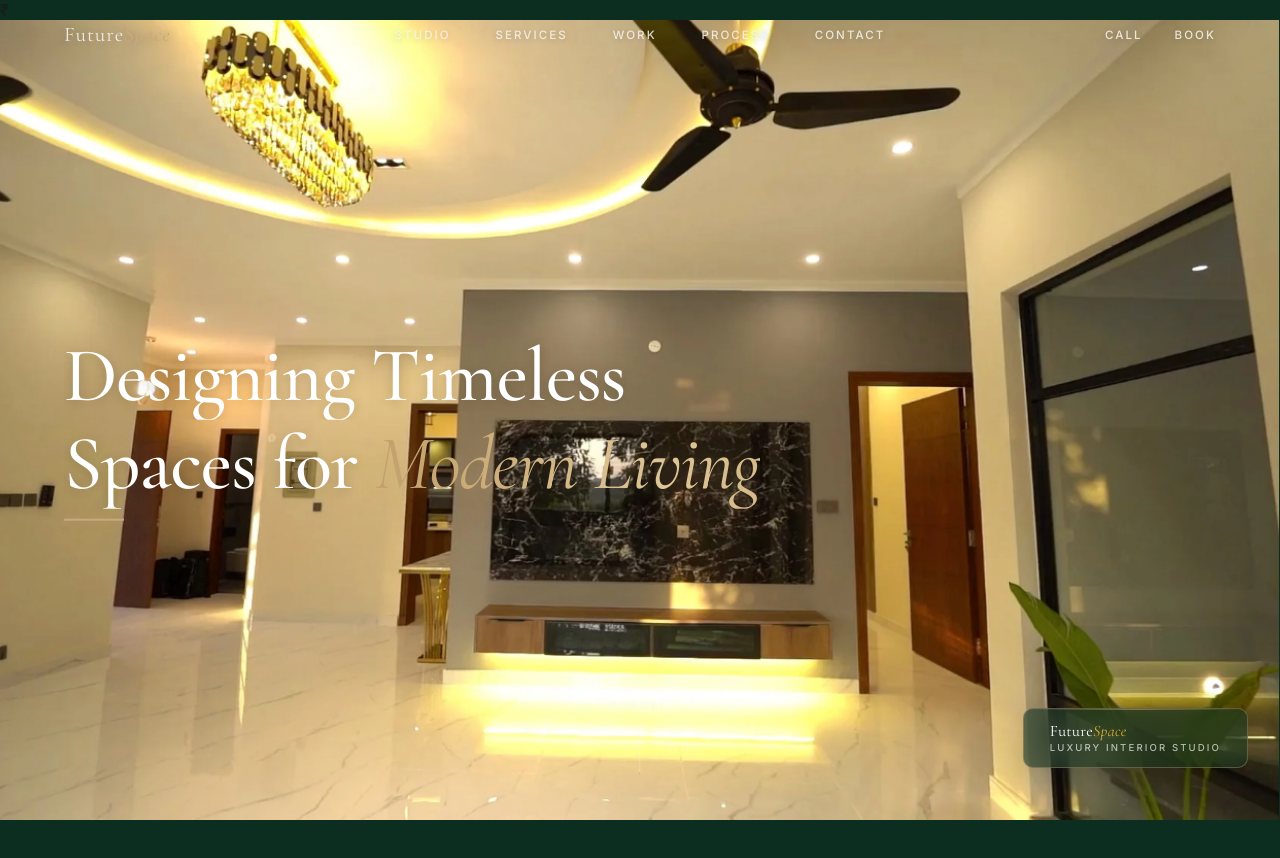
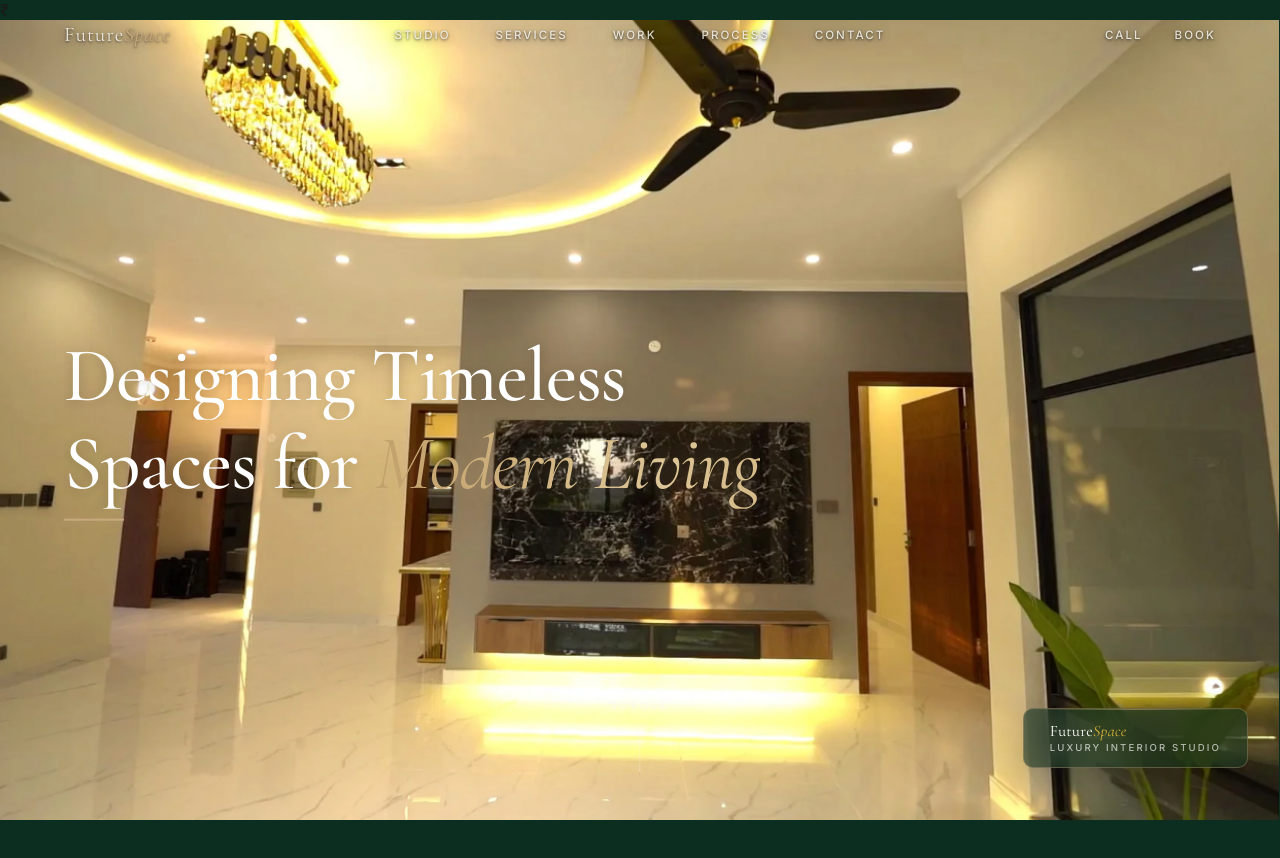
Before and after one commit to freelancing20261377-sudo/future, a website: page index.html in a window 1280 px wide. Shown: the top 858 px of the page. Drawn offline with nearby package versions, Linux system fonts and the light colour scheme.

Commit message:
Strengthen nav text shadows for legibility over bright hero

```diff
--- a/style.css
+++ b/style.css
@@ -492,7 +492,7 @@ a { text-decoration: none; }
     text-decoration: none;
     transition: opacity 0.3s;
     white-space: nowrap;
-    text-shadow: 0 1px 8px rgba(0,0,0,0.25);
+    text-shadow: 0 1px 3px rgba(0,0,0,0.65), 0 2px 10px rgba(0,0,0,0.45);
     justify-self: start;
 }
 
@@ -501,7 +501,7 @@ a { text-decoration: none; }
     font-style: italic;
 }
 
-.site-header.scrolled .brand-logo { color: rgba(245, 242, 234, 0.92); text-shadow: 0 1px 8px rgba(0,0,0,0.25); }
+.site-header.scrolled .brand-logo { color: rgba(245, 242, 234, 0.92); text-shadow: 0 1px 3px rgba(0,0,0,0.65), 0 2px 10px rgba(0,0,0,0.45); }
 .brand-logo:hover { opacity: 0.7; }
 
 .nav-links {
@@ -529,7 +529,7 @@ a { text-decoration: none; }
     text-decoration: none;
     transition: opacity 0.3s;
     white-space: nowrap;
-    text-shadow: 0 1px 6px rgba(0,0,0,0.2);
+    text-shadow: 0 1px 3px rgba(0,0,0,0.65), 0 2px 10px rgba(0,0,0,0.45);
     position: relative;
     padding: 4px 0;
 }
@@ -560,10 +560,10 @@ a { text-decoration: none; }
     padding: 4px 0;
     white-space: nowrap;
     cursor: pointer;
-    text-shadow: 0 1px 6px rgba(0,0,0,0.2);
-}
-
-.site-header.scrolled .nav-link { color: rgba(245, 242, 234, 0.88); text-shadow: 0 1px 6px rgba(0,0,0,0.2); }
+    text-shadow: 0 1px 3px rgba(0,0,0,0.65), 0 2px 10px rgba(0,0,0,0.45);
+}
+
+.site-header.scrolled .nav-link { color: rgba(245, 242, 234, 0.88); text-shadow: 0 1px 3px rgba(0,0,0,0.65), 0 2px 10px rgba(0,0,0,0.45); }
 
 .nav-link.active {
     color: rgba(245, 242, 234, 1) !important;
@@ -602,7 +602,7 @@ a { text-decoration: none; }
     flex-shrink: 0;
     cursor: pointer;
     white-space: nowrap;
-    text-shadow: 0 1px 6px rgba(0,0,0,0.2);
+    text-shadow: 0 1px 3px rgba(0,0,0,0.65), 0 2px 10px rgba(0,0,0,0.45);
     position: relative;
 }
 
```
